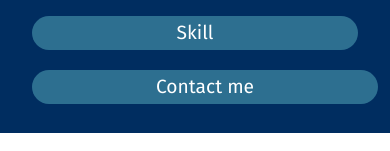
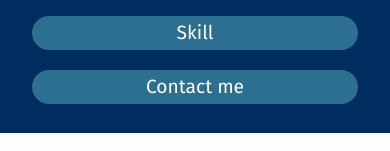
Before and after one commit to imam-dhaka94/personalinfo, a plain HTML site: page index.html in a window 390 px wide. Shown: the part 323-474 px from the top of the page. Drawn offline with Linux system fonts and the light colour scheme; a web font is replaced by a local one.

Commit message:
Update style.css
mobile width correction

```diff
--- a/style.css
+++ b/style.css
@@ -73,7 +73,7 @@ hr.dotted{
 }
 .drop-container a{
     display: block !important;
-    width: 100% !important;
+    max-width: 97% !important;
 }
 .drop-content{
     display: none;
```
